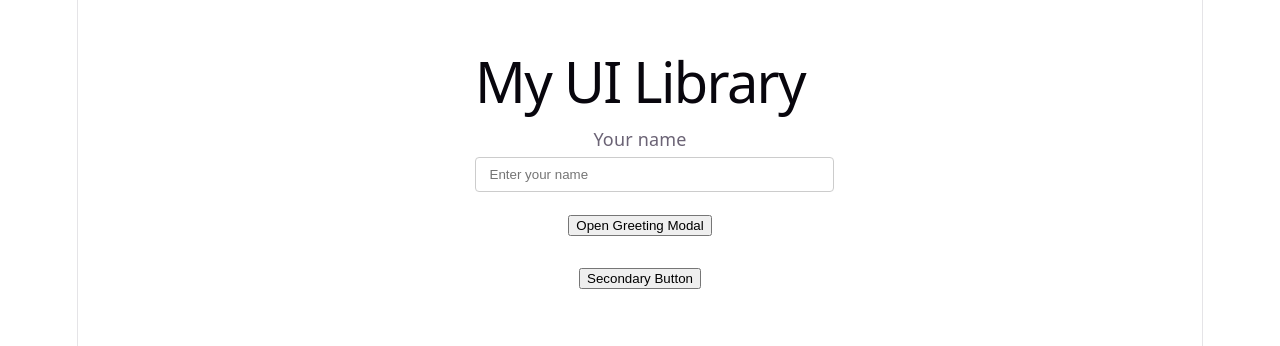
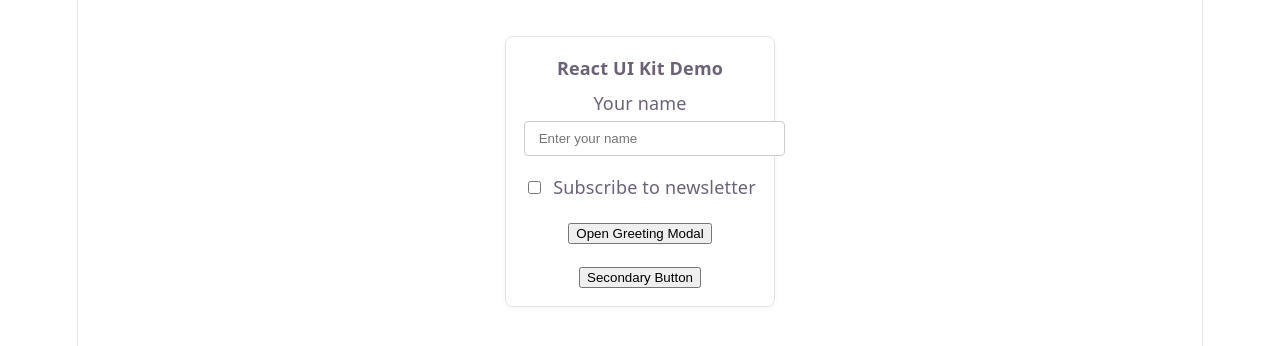
Before and after one commit to DiluTharushika/React-Ui-Kit, a React (Vite) app in the folder my-ui-library/: page / in a window 1280 px wide. Shown: the top 346 px of the page. Built offline with nearby package versions, Linux system fonts and the light colour scheme.

Commit message:
Add Checkbox component

```diff
--- a/my-ui-library/src/App.tsx
+++ b/my-ui-library/src/App.tsx
@@ -1,10 +1,11 @@
-import React, { useState } from "react";
-import { Button, Input, Modal,Card} from "./index";
+import { useState } from "react";
+import { Button, Input, Modal, Card, Checkbox } from "./index";
 
 function App() {
   const [name, setName] = useState("");
   const [error, setError] = useState<string | undefined>();
   const [isModalOpen, setIsModalOpen] = useState(false);
+  const [subscribe, setSubscribe] = useState(false);
 
   const handleSubmit = () => {
     if (!name.trim()) {
@@ -21,8 +22,7 @@ function App() {
 
   return (
     <div style={{ padding: "2rem", maxWidth: "400px", margin: "0 auto" }}>
-      <h1>My UI Library</h1>
-
+      <Card title="React UI Kit Demo">
         <Input
           label="Your name"
           value={name}
@@ -31,22 +31,33 @@ function App() {
           error={error}
         />
 
+        <div style={{ marginTop: "1rem" }}>
+          <Checkbox
+            label="Subscribe to newsletter"
+            checked={subscribe}
+            onChange={(e) => setSubscribe(e.target.checked)}
+          />
+        </div>
+
+        <div style={{ marginTop: "1rem" }}>
           <Button variant="primary" onClick={handleSubmit}>
             Open Greeting Modal
           </Button>
+        </div>
 
-      <div style={{ marginTop: "1.5rem" }}>
-        <Button variant="secondary" onClick={() => alert("Secondary button!")}>
+        <div style={{ marginTop: "1rem" }}>
+          <Button
+            variant="secondary"
+            onClick={() => alert("Secondary button!")}
+          >
             Secondary Button
           </Button>
         </div>
+      </Card>
 
-      <Modal
-        isOpen={isModalOpen}
-        title="Greeting"
-        onClose={handleCloseModal}
-      >
+      <Modal isOpen={isModalOpen} title="Greeting" onClose={handleCloseModal}>
         <p>Hello, {name || "friend"}!</p>
+        {subscribe && <p>Thanks for subscribing!</p>}
       </Modal>
     </div>
   );
--- /dev/null
+++ b/my-ui-library/src/components/Checkbox/Checkbox.tsx
@@ -0,0 +1,23 @@
+import React from "react";
+
+interface CheckboxProps
+  extends Omit<React.InputHTMLAttributes<HTMLInputElement>, "type"> {
+  label?: string;
+}
+
+export const Checkbox: React.FC<CheckboxProps> = ({ label, ...rest }) => {
+  return (
+    <label
+      style={{
+        display: "inline-flex",
+        alignItems: "center",
+        gap: "0.5rem",
+        cursor: "pointer",
+        userSelect: "none",
+      }}
+    >
+      <input type="checkbox" {...rest} />
+      {label && <span>{label}</span>}
+    </label>
+  );
+};
--- a/my-ui-library/src/components/index.ts
+++ b/my-ui-library/src/components/index.ts
@@ -2,3 +2,4 @@ export * from "./Button/Button";
 export * from "./Input/Input";
 export * from "./Modal/Modal";
 export * from "./Card/Card";
+export * from "./Checkbox/Checkbox";
```
Also changed, not shown: 1 other file (tests, documents, lock files or other folders). Lines whose indentation alone changed are shown as unchanged.
